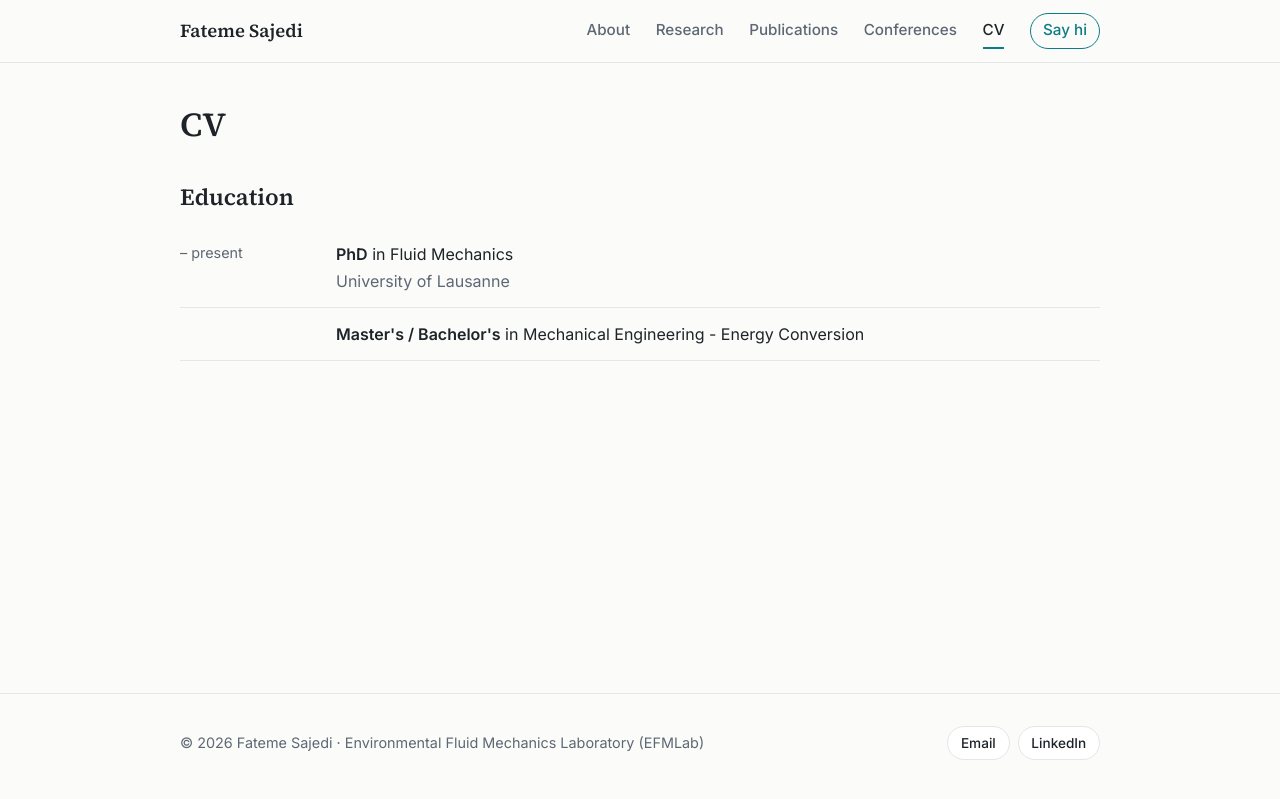
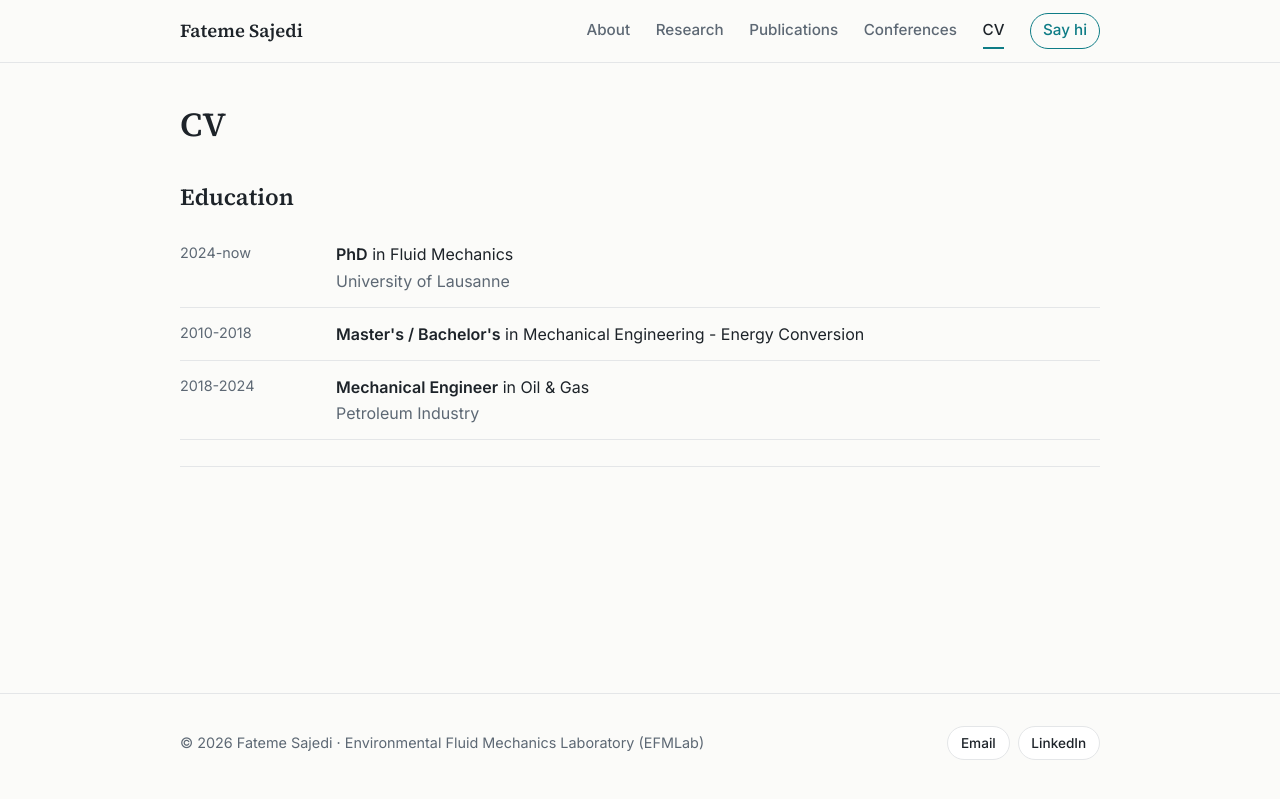
Before and after one commit to fatemesajedi/fatemesajedi.github.io, a Jekyll site: the page built from cv.html, in a window 1280 px wide. Shown: the top 799 px of the page. Built offline with Jekyll 4.4.1, drawn with Linux system fonts in a browser that asks for light colours.

Commit message:
Update _data/profile.yml (via Pages CMS)

```diff
--- a/_data/profile.yml
+++ b/_data/profile.yml
@@ -50,6 +50,12 @@ education:
   - degree: PhD
     field: Fluid Mechanics
     place: University of Lausanne
-    years: – present
+    years: 2024-now
   - degree: Master's / Bachelor's
     field: Mechanical Engineering - Energy Conversion
+    years: 2010-2018
+  - degree: Mechanical Engineer
+    field: Oil & Gas
+    place: Petroleum Industry
+    years: 2018-2024
+  - {}
```
